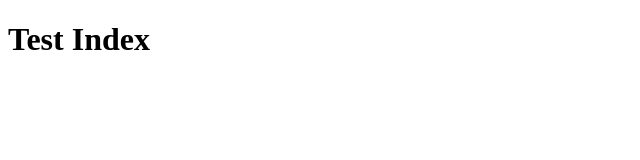
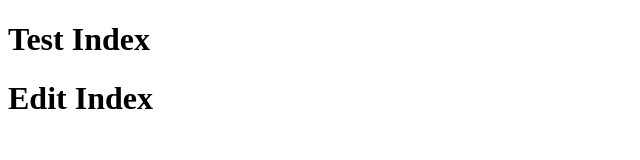
Before and after one commit to ezzalbyd/test-git, a plain HTML site: page index.html in a window 1280 px wide. Shown: the whole page, without its empty margins (0-640 px from the left). Drawn offline with Linux system fonts and the light colour scheme.

Commit message:
coba github

```diff
--- a/index.html
+++ b/index.html
@@ -9,6 +9,7 @@
 
 <body>
     <h1>Test Index</h1>
+    <h1>Edit Index</h1>
 </body>
 
 </html>
```
Also changed, not shown: home.html (+1 -0 lines).
